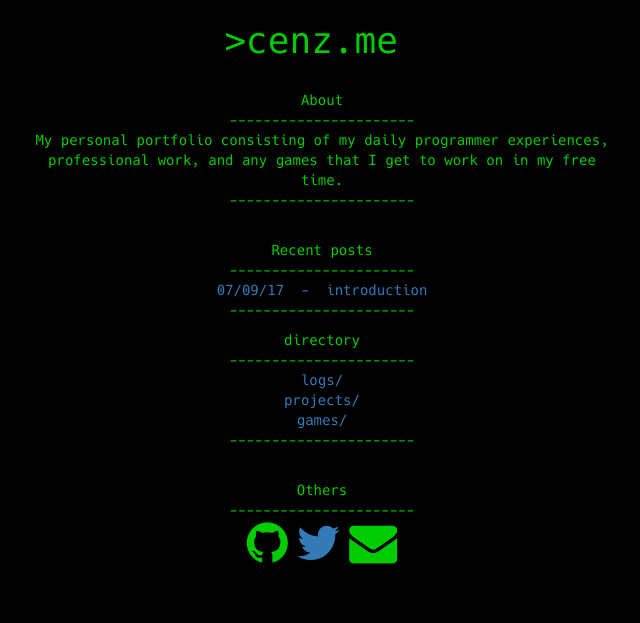
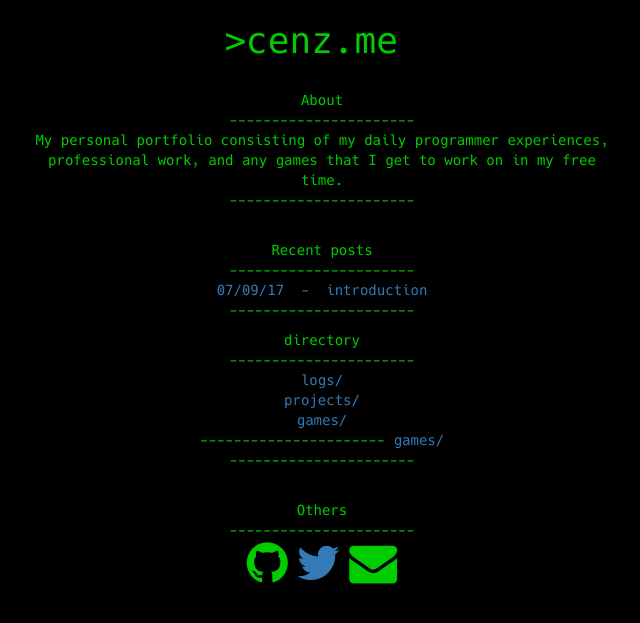
Before and after one commit to vmarcella/cenz.me, a Jekyll site: the page built from index.md, in a window 1280 px wide. Shown: the top 623 px of the page, without its empty margins (318-958 px from the left). Built offline with Jekyll 4.4.1, drawn with Linux system fonts in a browser that asks for light colours.

Commit message:
Added new category for etc posts

```diff
--- a/_layouts/index.html
+++ b/_layouts/index.html
@@ -66,6 +66,8 @@
         <br>
         <a href="{{site.url}}/games.html">games/</a>
         <br>----------------------
+        <a href="{{site.url}}/etc.html">games/</a>
+        <br>----------------------
       </p>
 
       <br>
```
